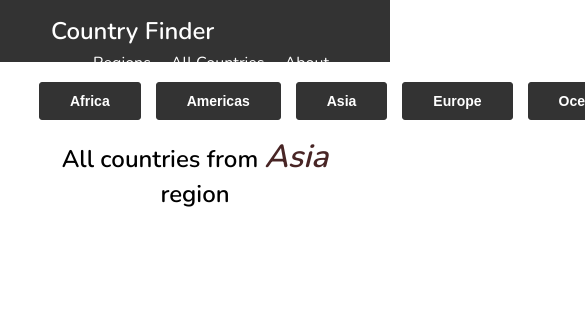
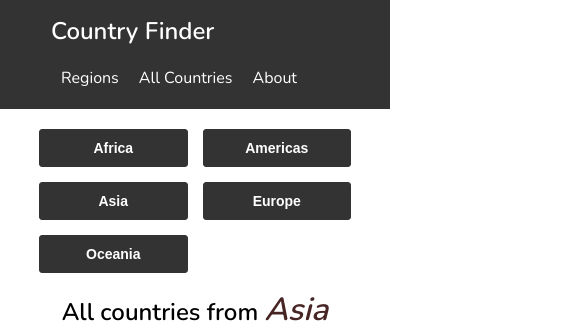
Before and after one commit to niranyousuf/country-finder, a React (Create React App) app: page / in a window 390 px wide. Shown: the top 323 px of the page, 585 px wide, since content can reach past the window. Built offline with nearby package versions, Linux system fonts and the light colour scheme; no server answers.

Commit message:
Some bug fixing from mobile acreen

```diff
--- a/src/App.css
+++ b/src/App.css
@@ -243,14 +243,28 @@ input[type="text"] {
         grid-template-columns: repeat(3, 1fr);
         grid-gap: 15px;
     }
+    .region__list > .regions {
+        grid-template-columns: repeat(3, 1fr);
+        grid-auto-flow: inherit;
+    }
 }
 
-@media (max-width: 575.98px) {
+@media (max-width: 767.99px) {
     .country__list {
         grid-template-columns: repeat(1, 1fr);
         grid-gap: 15px;
     }
 
+    .region__list > .regions {
+        grid-template-columns: repeat(2, 1fr);
+        grid-auto-flow: inherit;
+    }
+
+    ul.menu {
+        float: inherit;
+        padding-top: 15px;
+        text-align: left;
+    }
     .country__details {
         grid-template-columns: repeat(1, 1fr);
         grid-gap: 15px;
@@ -259,4 +273,7 @@ input[type="text"] {
     .search__form > .form {
         width: 100%;
     }
+    .country > img {
+        width: auto;
+    }
 }
```
